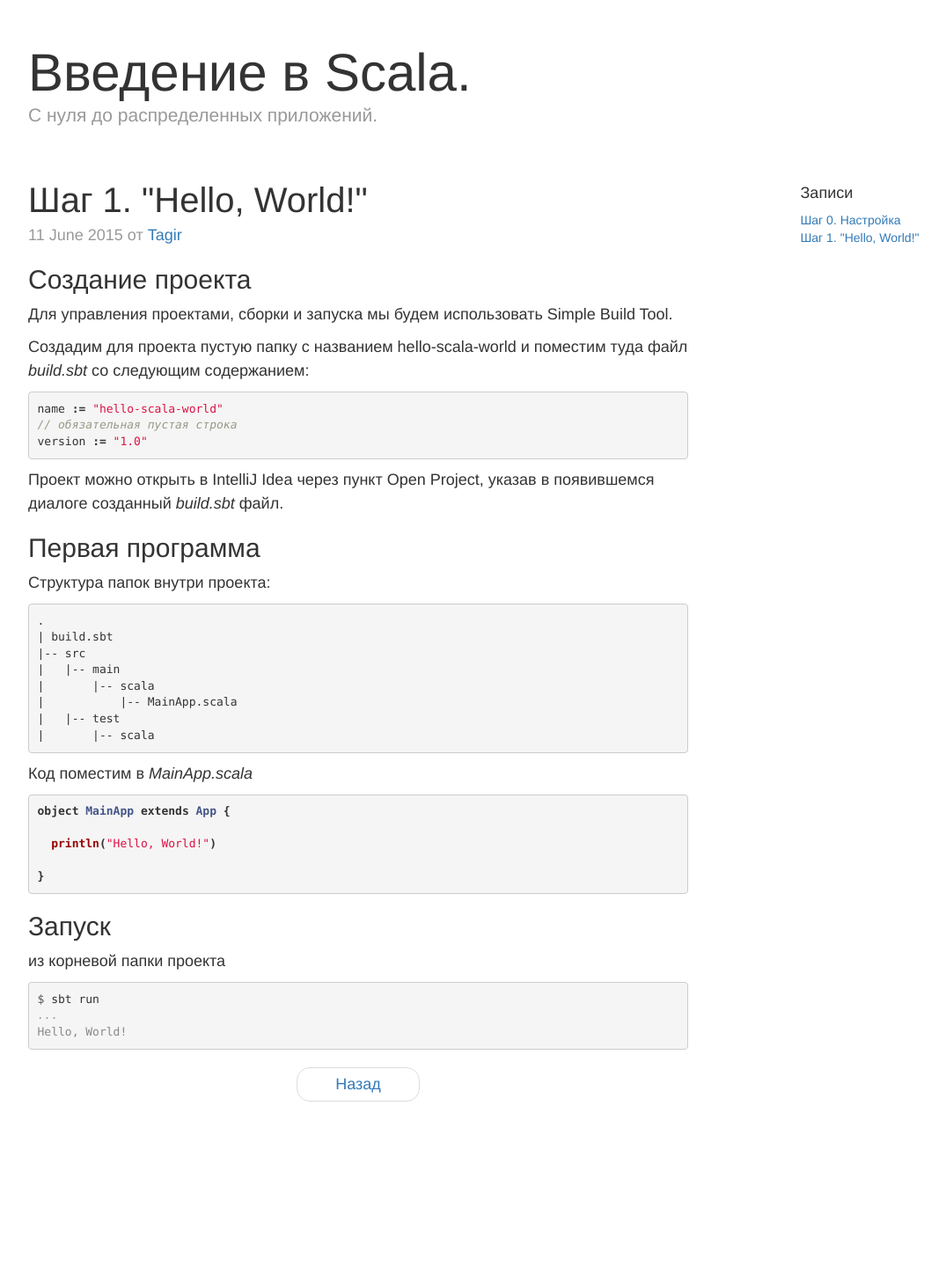
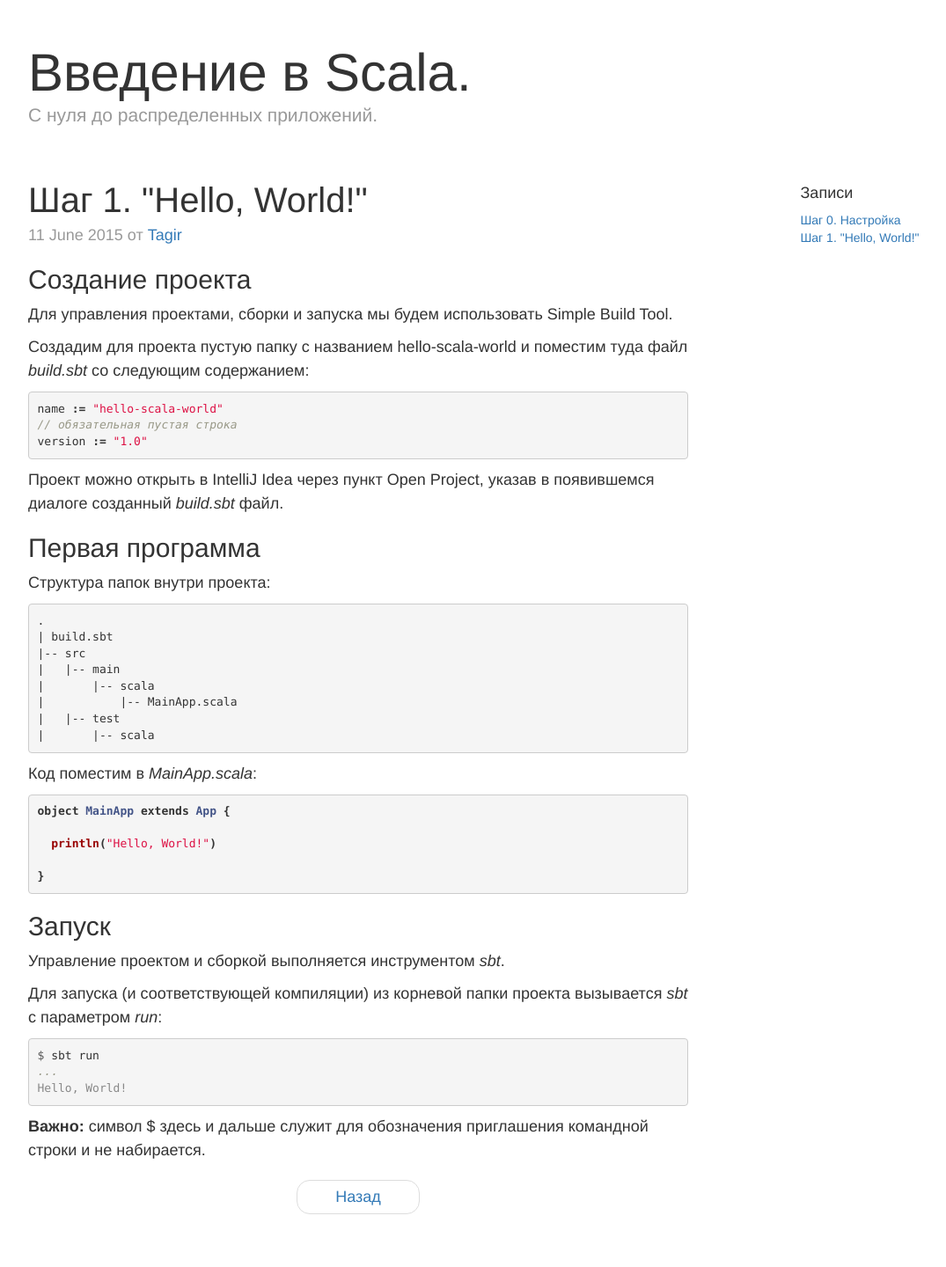
Before and after one commit to groz/groz.github.io, a Jekyll site: the page built from _posts/scala/intro/2015-06-11-first.md, in a window 1280 px wide. Shown: the whole page at 88% size, without its empty margins (38-1113 px from the left). Built offline with Jekyll 4.4.1, drawn with Linux system fonts in a browser that asks for light colours; nearby versions of some CDN libraries; before the commit the page ends 1312 px from its top, so only the background shows below that.

Commit message:
Enhance Hello, World lesson

```diff
--- a/_posts/scala/intro/2015-06-11-first.md
+++ b/_posts/scala/intro/2015-06-11-first.md
@@ -31,7 +31,7 @@ version := "1.0"
 |       |-- scala
 </pre>
 
-Код поместим в *MainApp.scala*
+Код поместим в *MainApp.scala*:
 {% highlight scala %}
 object MainApp extends App {
 
@@ -41,10 +41,14 @@ object MainApp extends App {
 {% endhighlight %}
 
 ## Запуск
-из корневой папки проекта
+Управление проектом и сборкой выполняется инструментом *sbt*.
+
+Для запуска (и соответствующей компиляции) из корневой папки проекта вызывается *sbt* с параметром *run*:
 {% highlight console %}
 $ sbt run
 ...
 Hello, World!
 
 {% endhighlight %}
+
+**Важно:** символ $ здесь и дальше служит для обозначения приглашения командной строки и не набирается.
```
